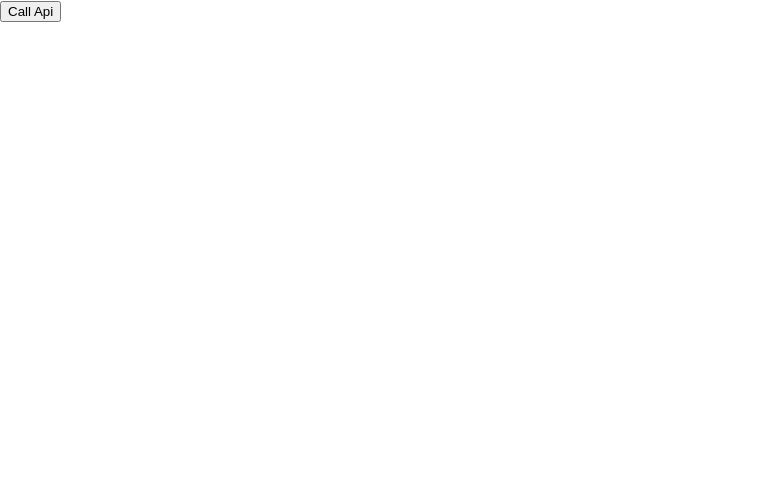
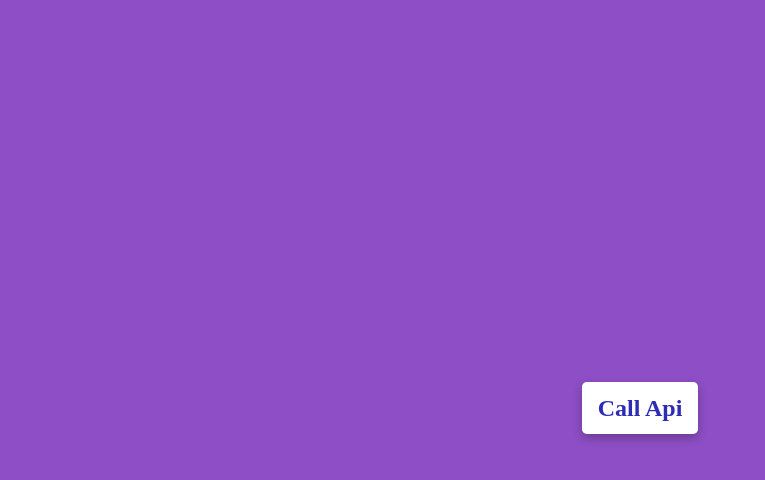
Before and after one commit to MohithChilakala/Spring-ec2-enable-ssl, a React (Create React App) app: page / in a window 1280 px wide. Shown: the top 480 px of the page, without its empty margins (0-765 px from the left). Built offline with nearby package versions, Linux system fonts and the light colour scheme.

Commit message:
css added

```diff
--- a/public/index.html
+++ b/public/index.html
@@ -4,7 +4,7 @@
     <meta charset="utf-8" />
     <meta name="viewport" content="width=device-width, initial-scale=1" />
     <meta name="theme-color" content="#000000" />
-    <title>React App</title>
+    <title>Calling https backend</title>
   </head>
   <body>
     <div id="root"></div>
--- a/src/index.css
+++ b/src/index.css
@@ -1,13 +1,27 @@
 body {
-  margin: 0;
-  font-family: -apple-system, BlinkMacSystemFont, 'Segoe UI', 'Roboto', 'Oxygen',
-    'Ubuntu', 'Cantarell', 'Fira Sans', 'Droid Sans', 'Helvetica Neue',
-    sans-serif;
-  -webkit-font-smoothing: antialiased;
-  -moz-osx-font-smoothing: grayscale;
+  display: flex;
+  justify-content: center;
+  align-items: center;
+  height: 100vh;
+  background-color: rgb(142, 78, 198);
 }
 
-code {
-  font-family: source-code-pro, Menlo, Monaco, Consolas, 'Courier New',
-    monospace;
+button {
+  all: unset;
+  border-radius: 0.3rem;
+  padding: 0.8rem 1rem;
+  font-size: 1.5rem;
+  font-weight: 700;
+  background-color: white;
+  color: rgb(46, 44, 181);
+  box-shadow: 0 4px 10px rgba(20, 20, 20, 0.3);
 }
+
+button:hover {
+  background-color: rgb(240, 240, 240);
+  box-shadow: 0 4px 10px rgba(20, 20, 20, 0.5);
+}
+
+button:focus {
+  box-shadow: 0 0 0 2px rgb(0, 0, 0);
+}
```
Also changed, not shown: 1 other file (tests, documents, lock files or other folders).
